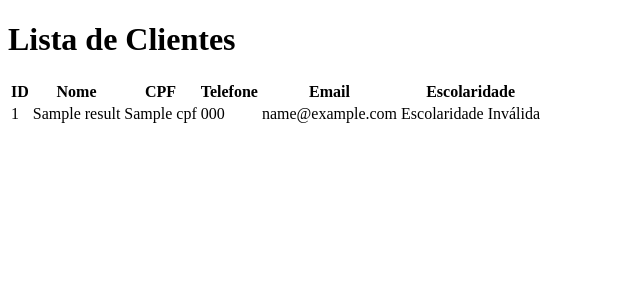
After one commit to DanielArrudas/crud-php-desenvolvimento-web, a PHP site: template views/listar_clientes.php in a window 1280 px wide. The commit adds this page. Shown: the top 300 px of the page, without its empty margins (0-640 px from the left). Run offline with PHP 8.4, Linux system fonts and the light colour scheme; the template is opened without the code that fills it: most values are stand-ins (such as "Sample title", 1, 10 or a date in 2020).

Commit message:
Feat: Implements client listing functionality

```diff
--- a/configuration/connect.php
+++ b/configuration/connect.php
@@ -17,7 +17,6 @@ class Connect
         try {
             $this->connection = new PDO('mysql:host=' . SERVERNAME . ';dbname=' . DBNAME, USERNAME, PASSWORD);
             $this->connection->setAttribute(PDO::ATTR_ERRMODE, PDO::ERRMODE_EXCEPTION);
-            echo "Conectado com sucesso.";
         } catch (PDOException $e) {
             echo "Conexão falhou: " . $e->getMessage();
             die();
--- a/models/Client.php
+++ /dev/null
@@ -1 +0,0 @@
-<!-- Consultas no banco de dados -->
--- a/views/index.php
+++ /dev/null
@@ -1 +0,0 @@
-<!-- Listagem de Registros -->
--- /dev/null
+++ b/views/listar_clientes.php
@@ -0,0 +1,50 @@
+<!DOCTYPE html>
+<html lang="pt-BR">
+
+<head>
+    <meta charset="UTF-8">
+    <meta name="viewport" content="width=device-width, initial-scale=1.0">
+    <title>Clientes</title>
+</head>
+
+<body>
+    <h1>Lista de Clientes</h1>
+
+    <div class="content">
+        <table class="table">
+            <thead>
+                <tr>
+                    <th>ID</th>
+                    <th>Nome</th>
+                    <th>CPF</th>
+                    <th>Telefone</th>
+                    <th>Email</th>
+                    <th>Escolaridade</th>
+                </tr>
+            </thead>
+            <tbody>
+                <?php foreach ($resultData as $data): ?>
+                    <?php
+                    $escolaridadeFormatado = match ($data['escolaridade']) {
+                        1 => 'Ensino Fundamental',
+                        2 => 'Ensino Médio',
+                        3 => 'Ensino Superior',
+                        default => 'Escolaridade Inválida'
+                    }
+                        ?>
+                    <tr>
+                        <td><?= $data['id'] ?></td>
+                        <td><?= $data['nome'] ?></td>
+                        <td><?= $data['cpf'] ?></td>
+                        <td><?= $data['telefone'] ?></td>
+                        <td><?= $data['email'] ?></td>
+                        <td><?= $escolaridadeFormatado ?></td>
+                    </tr>
+                <?php endforeach; ?>
+
+            </tbody>
+        </table>
+    </div>
+</body>
+
+</html>
```
Also changed, not shown: controllers/clientsController.php (+19 -0 lines), index.php (+8 -1 lines), models/ClientModel.php (added, +21 -0 lines).
